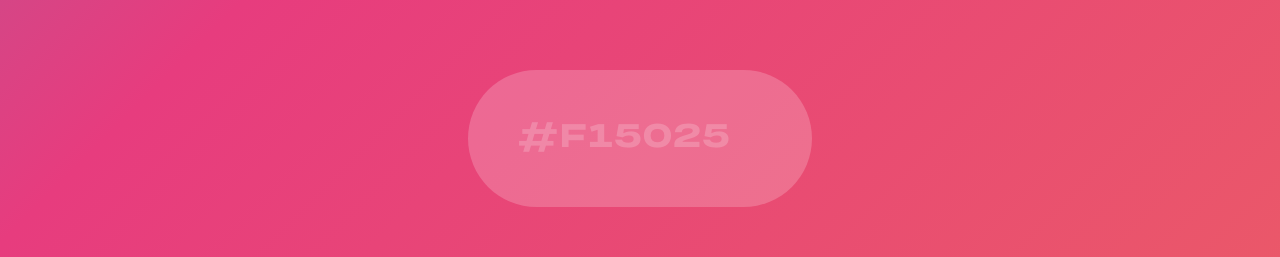
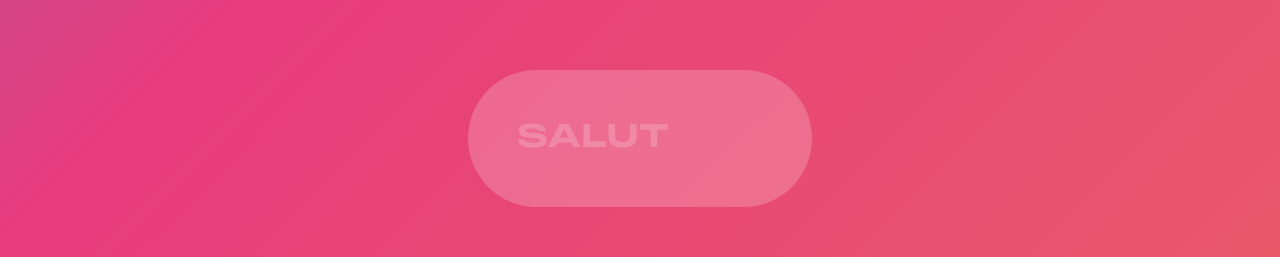
Before and after one commit to CedrBarto/Lightness, a website built with Vite: page src/index.html in a window 1280 px wide. Shown: the part 262-519 px from the top of the page. Built offline with nearby package versions, Linux system fonts and the light colour scheme.

Commit message:
add placeholder salut

```diff
--- a/src/index.html
+++ b/src/index.html
@@ -11,7 +11,7 @@
   <body>
     <header>
       <form>
-        <input type="text" placeholder="#f15025" autofocus />
+        <input type="text" placeholder="salut" autofocus />
       </form>
     </header>
     <main></main>
```
